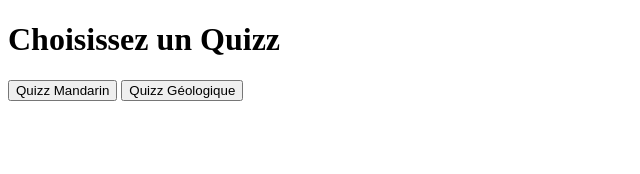
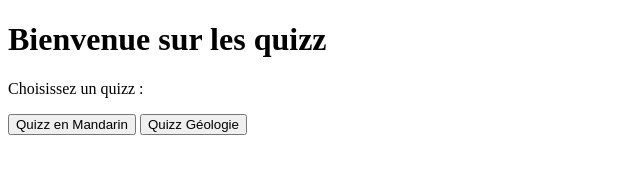
Before and after one commit to vriva10/Quizz-RIVA, a plain HTML site: page menu.html in a window 1280 px wide. Shown: the whole page, without its empty margins (0-640 px from the left). Drawn offline with Linux system fonts and the light colour scheme.

Commit message:
Update menu.html

```diff
--- a/menu.html
+++ b/menu.html
@@ -3,17 +3,18 @@
 <head>
     <meta charset="UTF-8">
     <meta name="viewport" content="width=device-width, initial-scale=1.0">
-    <title>Choisissez un Quizz</title>
-    <link rel="stylesheet" href="css/style.css"> <!-- CSS commun -->
+    <title>Page d'accueil</title>
+    <link rel="stylesheet" href="style.css">
 </head>
 <body>
-    <h1>Choisissez un Quizz</h1>
+    <h1>Bienvenue sur les quizz</h1>
+    <p>Choisissez un quizz :</p>
 
-    <div id="game-selection">
-        <button id="mandarin-button" onclick="window.location.href='quizz-mandarin.html'">Quizz Mandarin</button>
-        <button id="geology-button" onclick="window.location.href='quizz-geologique.html'">Quizz Géologique</button>
+    <div id="quiz-selection">
+        <button onclick="window.location.href='quizz-mandarin.html'">Quizz en Mandarin</button>
+        <button onclick="window.location.href='quizz-geologique.html'">Quizz Géologie</button>
     </div>
 
-    <script src="js/script.js" defer></script> <!-- JS commun -->
+    <script src="script.js" defer></script>
 </body>
 </html>
```
